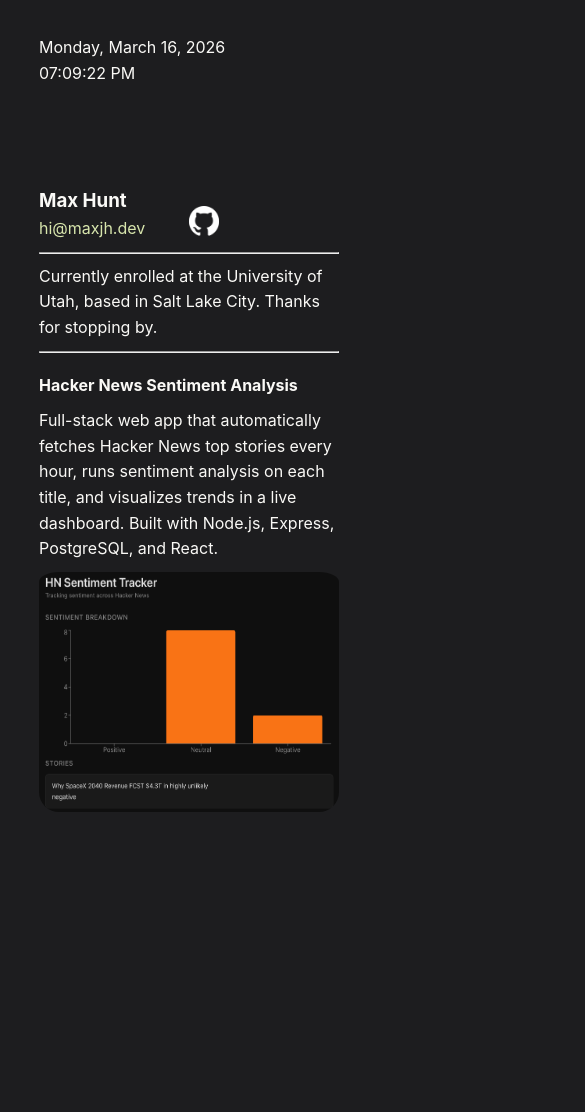
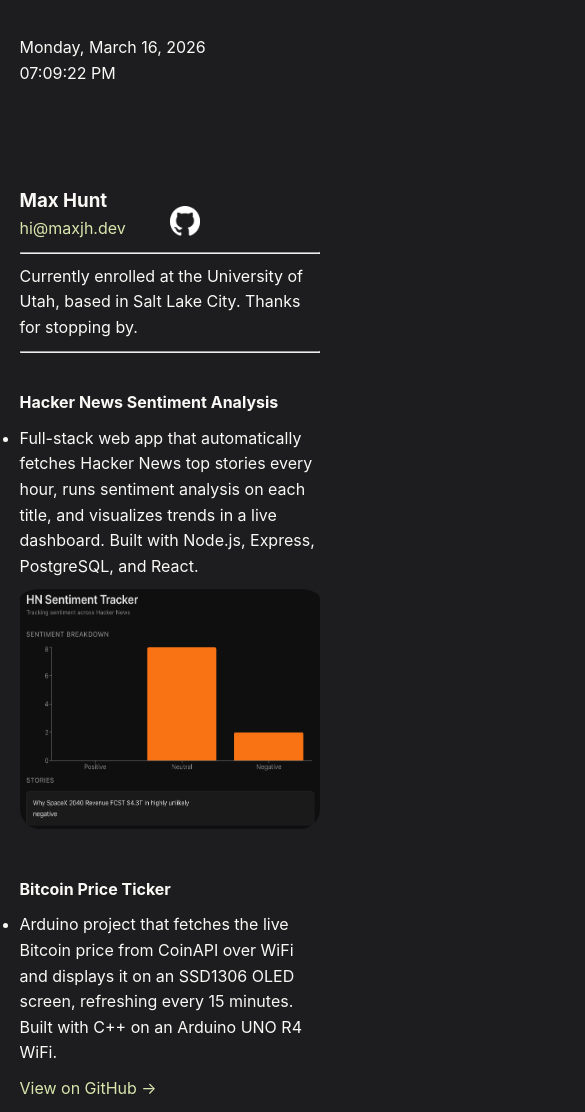
Before and after one commit to tastefulblues/portfolio, a React (Vite) app: page / in a window 390 px wide. Shown: the top 1112 px of the page, 585 px wide, since content can reach past the window. Before the commit the page ends 844 px from the top, so only its background shows below. Built offline with nearby package versions, Linux system fonts and the light colour scheme.

Commit message:
Added BTC price ticker card and layout changes

```diff
--- a/src/App.jsx
+++ b/src/App.jsx
@@ -32,13 +32,26 @@ function App() {
       <div className = "projectCard">
         <h4 className = "projectHead">Hacker News Sentiment Analysis</h4>
         <ul className = "a">
-          <liv>Full-stack web app that automatically fetches Hacker News top stories every hour,
+          <li>Full-stack web app that automatically fetches Hacker News top stories every hour,
             runs sentiment analysis on each title, and visualizes trends in a live dashboard.
             Built with Node.js, Express, PostgreSQL, and React.
-          </liv>
+          </li>
         </ul>
         <a href = "https://hn-sentiment.vercel.app/" target = "_blank">
         <img src = {hnIcon} className = "hnIcon"/>
+        </a>
+      </div>
+
+      <div className = "projectCard">
+        <h4 className = "projectHead">Bitcoin Price Ticker</h4>
+        <ul className = "a">
+          <li>Arduino project that fetches the live Bitcoin price from CoinAPI
+            over WiFi and displays it on an SSD1306 OLED screen, refreshing
+            every 15 minutes. Built with C++ on an Arduino UNO R4 WiFi.
+          </li>
+        </ul>
+        <a href = "https://github.com/tastefulblues/bitcoin_price" target = "_blank" className = "projectLink">
+        View on GitHub →
         </a>
       </div>
     </div>
--- a/src/index.css
+++ b/src/index.css
@@ -22,7 +22,7 @@ body
 .container
 {
   display: flex;
-  width: 300px;
+  max-width: 300px;
 }
 .name
 {
@@ -33,7 +33,7 @@ body
 
 .bio
 {
-  width: 300px;
+  max-width: 300px;
   padding-top: 10px;
   padding-bottom: 10px;
 }
@@ -42,10 +42,12 @@ body
 .projects
 {
   display: grid;
-  grid-template-columns: auto;
-  width: 600px;
+  grid-template-columns: repeat(auto-fit, minmax(300px, 1fr));
+  gap: 30px;
+  max-width: 630px;
   padding-top: 10px;
   padding-bottom: 10px;
+  margin-top: 5%;
 }
 
 .projectHead
@@ -56,7 +58,7 @@ body
 
 .projectCard
 {
-  width: 300px;
+  max-width: 300px;
 }
 
 a
@@ -67,7 +69,7 @@ a
 
 hr
 {
-  width: 300px;
+  max-width: 300px;
   color: #363639;
 }
 
@@ -91,7 +93,7 @@ hr
 
 .hnIcon
 {
-  width: 300px;
+  max-width: 300px;
   height: 250px;
   border-radius: 20px;
   padding-top: 10px;
@@ -103,3 +105,24 @@ hr
   transform: scale(1.05);
   cursor: pointer;
 }
+
+.projectLink
+{
+  display: inline-block;
+  padding-top: 10px;
+  transition: 300ms linear;
+}
+
+.projectLink:hover
+{
+  transform: scale(1.05);
+}
+
+@media(max-width: 600px)
+{
+  body
+  {
+    margin-left: 5%;
+    margin-right: 5%;
+  }
+}
```
